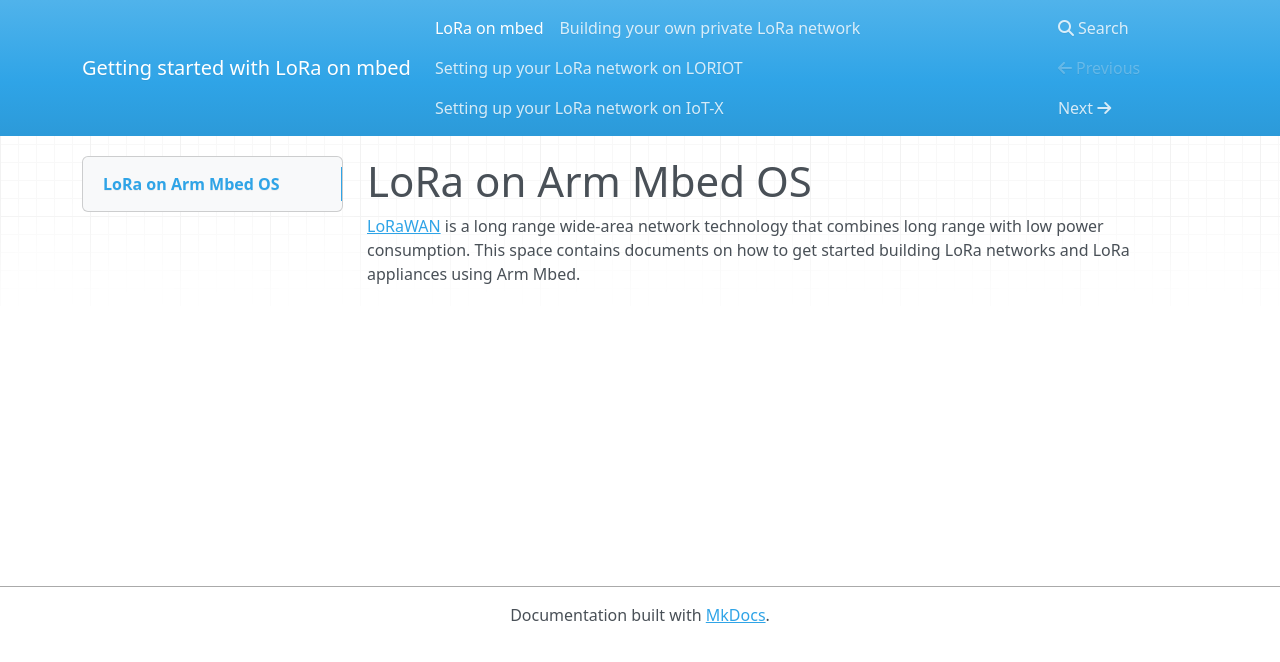
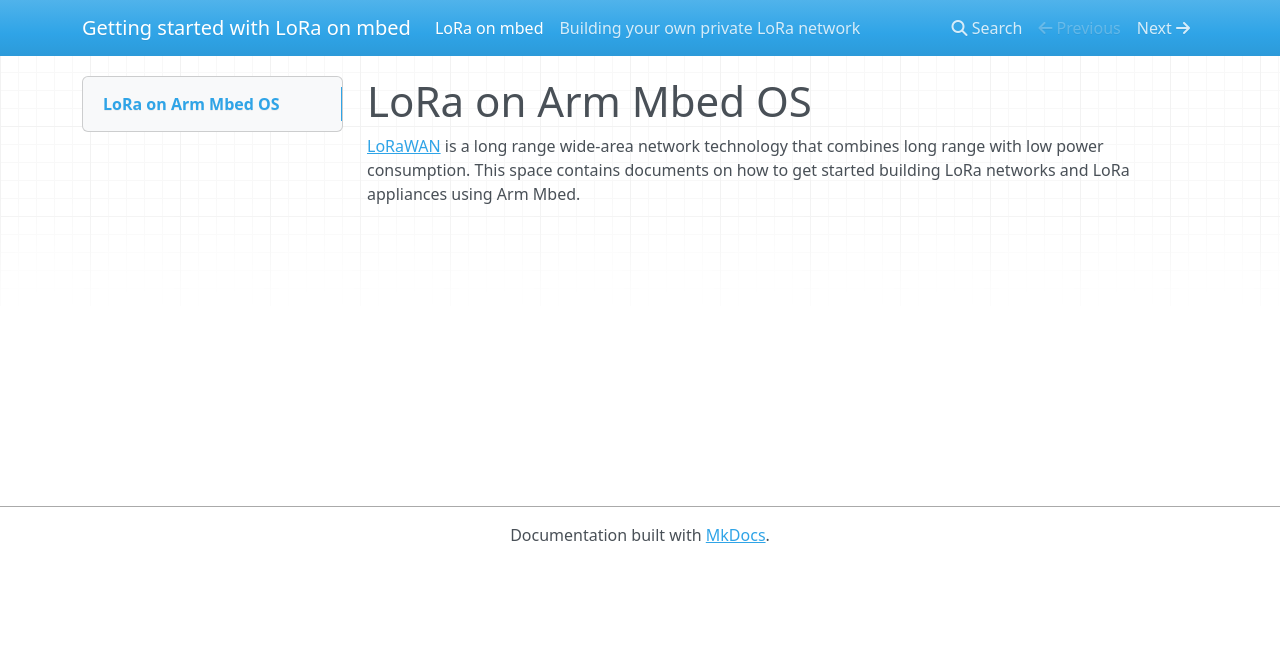
Before and after one commit to ARMmbed/lora-docs, an MkDocs documentation site: the page built from docs/index.md, in a window 1280 px wide. Shown: the top 662 px of the page. Built offline with MkDocs 1.6.1, drawn with Linux system fonts in a browser that asks for light colours; nearby versions of some CDN libraries; old or Windows-style settings are respelled for this version of MkDocs.

Commit message:
Update mkdocs

```diff
--- a/mkdocs.yml
+++ b/mkdocs.yml
@@ -5,5 +5,3 @@
 pages:
 - ['index.md','LoRa on mbed']
 - ['intro-to-lora.md','Building your own private LoRa network']
-- ['loriot.md','Setting up your LoRa network on LORIOT']
-- ['iotx.md','Setting up your LoRa network on IoT-X']
```
